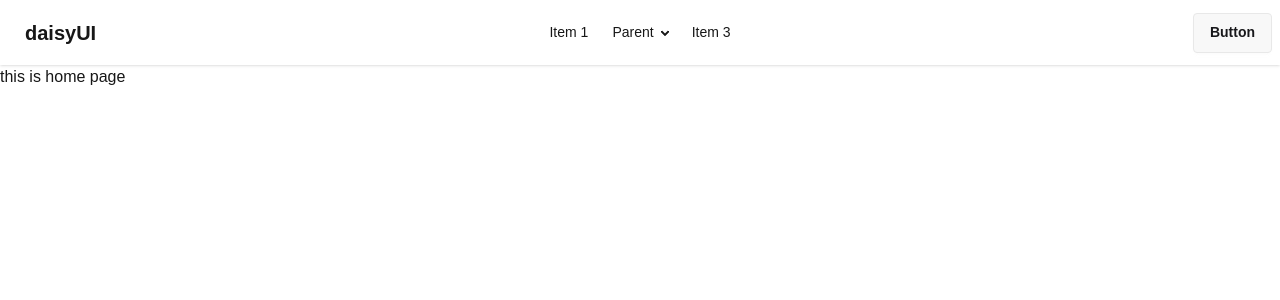
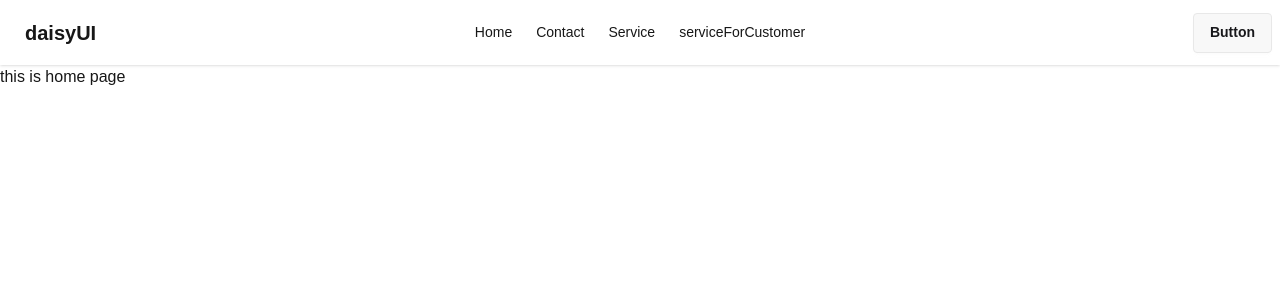
Before and after one commit to ryousufrahman/frist-nextjs-app, a Next.js app: page / in a window 1280 px wide. Shown: the top 300 px of the page. Built offline with nearby package versions, Linux system fonts and the light colour scheme.

Commit message:
added the navlink page toggle in the navbar using Link href method

```diff
--- a/src/app/components/Navbar.jsx
+++ b/src/app/components/Navbar.jsx
@@ -1,74 +1,36 @@
-import React from "react";
+import Link from 'next/link';
+import React from 'react';
 
 const Navbar = () => {
+    const navlinks =<>
+     <li><Link href={'/'} >Home</Link></li>
+    <li><Link href={'/contact'} >Contact</Link></li>
+     <li><Link href={'/service'} >Service</Link></li>
+
+     <li><Link href={'/service/serviceForCustomer'} >serviceForCustomer</Link></li>
+
+
+
+    </>
     return (
         <div>
              <div className="navbar bg-base-100 shadow-sm">
   <div className="navbar-start">
     <div className="dropdown">
       <div tabIndex={0} role="button" className="btn btn-ghost lg:hidden">
-              <svg
-                xmlns="http://www.w3.org/2000/svg"
-                className="h-5 w-5"
-                fill="none"
-                viewBox="0 0 24 24"
-                stroke="currentColor"
-              >
-                {" "}
-                <path
-                  strokeLinecap="round"
-                  strokeLinejoin="round"
-                  strokeWidth="2"
-                  d="M4 6h16M4 12h8m-8 6h16"
-                />{" "}
-              </svg>
+        <svg xmlns="http://www.w3.org/2000/svg" className="h-5 w-5" fill="none" viewBox="0 0 24 24" stroke="currentColor"> <path strokeLinecap="round" strokeLinejoin="round" strokeWidth="2" d="M4 6h16M4 12h8m-8 6h16" /> </svg>
       </div>
       <ul
         tabIndex="-1"
-              className="menu menu-sm dropdown-content bg-base-100 rounded-box z-1 mt-3 w-52 p-2 shadow"
-            >
-              <li>
-                <a>Item 1</a>
-              </li>
-              <li>
-                <a>Parent</a>
-                <ul className="p-2">
-                  <li>
-                    <a>Submenu 1</a>
-                  </li>
-                  <li>
-                    <a>Submenu 2</a>
-                  </li>
-                </ul>
-              </li>
-              <li>
-                <a>Item 3</a>
-              </li>
+        className="menu menu-sm dropdown-content bg-base-100 rounded-box z-1 mt-3 w-52 p-2 shadow">
+        {navlinks}
       </ul>
     </div>
     <a className="btn btn-ghost text-xl">daisyUI</a>
   </div>
   <div className="navbar-center hidden lg:flex">
     <ul className="menu menu-horizontal px-1">
-            <li>
-              <a>Item 1</a>
-            </li>
-            <li>
-              <details>
-                <summary>Parent</summary>
-                <ul className="p-2 bg-base-100 w-40 z-1">
-                  <li>
-                    <a>Submenu 1</a>
-                  </li>
-                  <li>
-                    <a>Submenu 2</a>
-                  </li>
-                </ul>
-              </details>
-            </li>
-            <li>
-              <a>Item 3</a>
-            </li>
+      {navlinks}
     </ul>
   </div>
   <div className="navbar-end">
```
Lines whose indentation alone changed are shown as unchanged.
